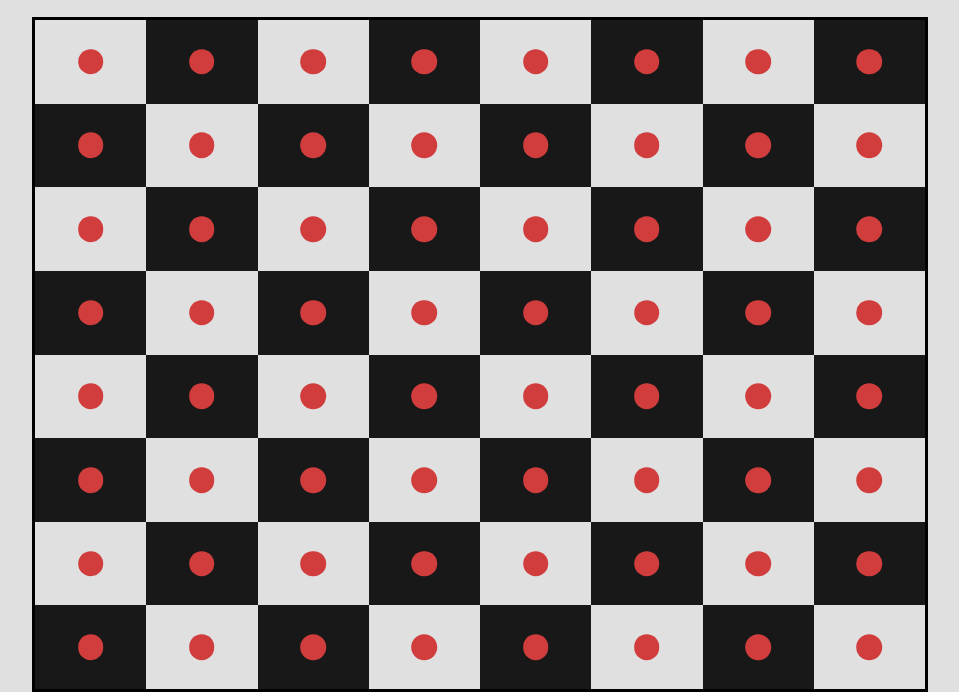
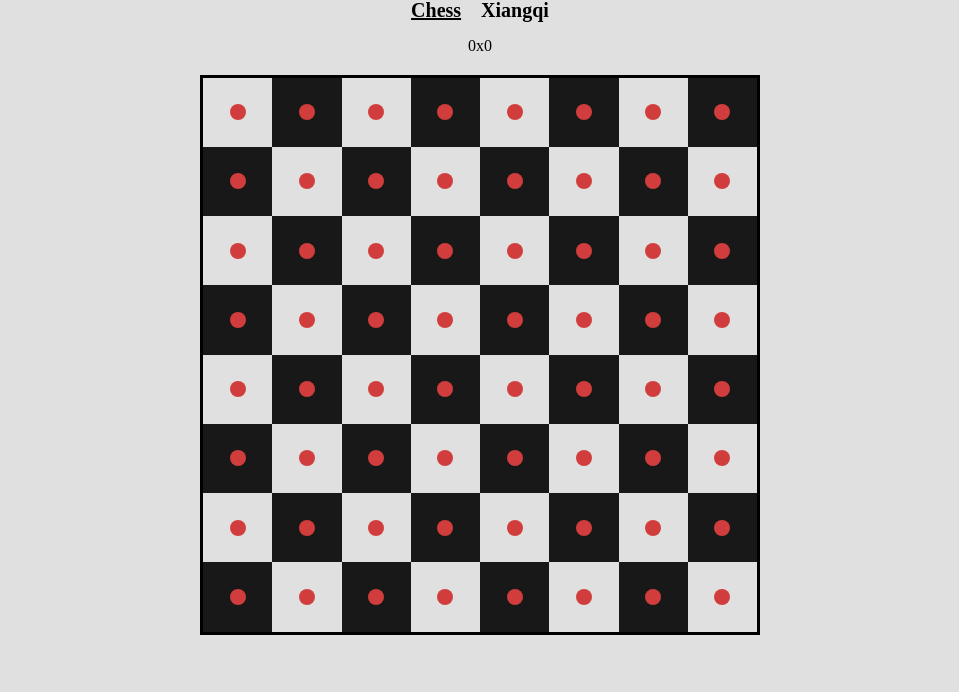
Before and after one commit to bsuth/bitboard-generator, a plain HTML site: page index.html in a window 1280 px wide. Shown: the part 108-800 px from the top of the page, without its empty margins (160-1119 px from the left). Drawn offline with Linux system fonts and the light colour scheme.

Commit message:
Deploying to gh-pages from  @ 7dfe6feb1dbad9462ab14a9542bae8a6eaeccc9d 🚀

```diff
--- a/style.css
+++ b/style.css
@@ -49,14 +49,9 @@ html, body {
   text-decoration: underline;
 }
 
-#board-wrapper {
-  width: 70vw;
-  height: 70vw;
-}
-
 .board {
-  width: 100%;
-  height: 100%;
+  width: min(70vw, 70vh);
+  height: min(70vw, 70vh);
   display: grid;
 }
 
@@ -68,8 +63,8 @@ html, body {
   position: relative;
 }
 .cell .bit {
-  width: 2vw;
-  height: 2vw;
+  width: min(2vh, 2vw, 20px);
+  height: min(2vh, 2vw, 20px);
   position: absolute;
   top: 50%;
   left: 50%;
```
Also changed, not shown: index.html (+1 -1 lines), 1 other file.
